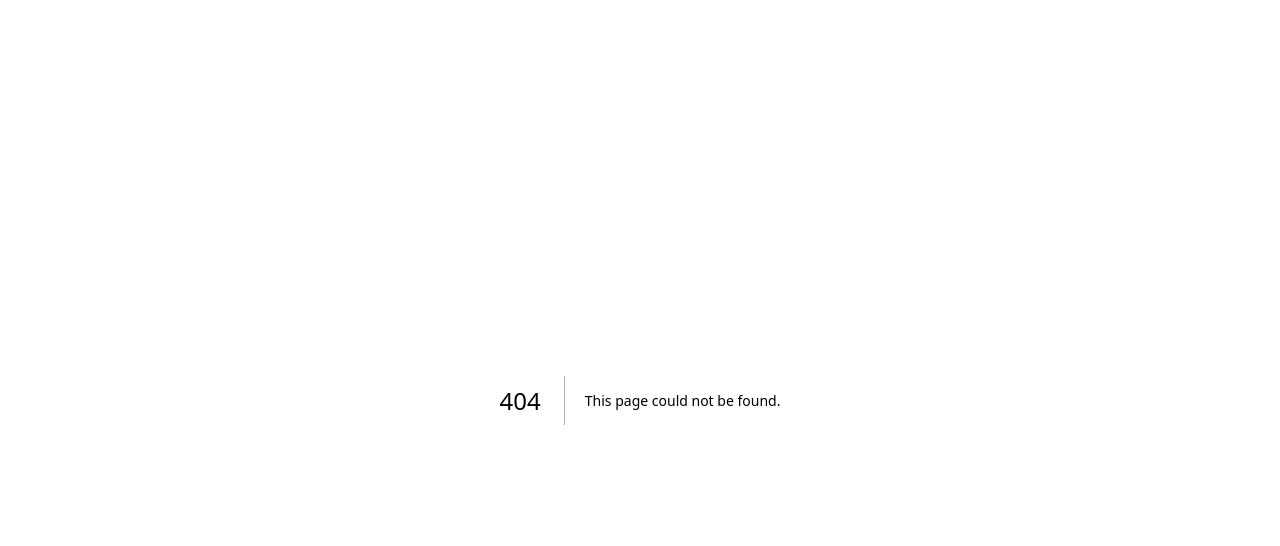
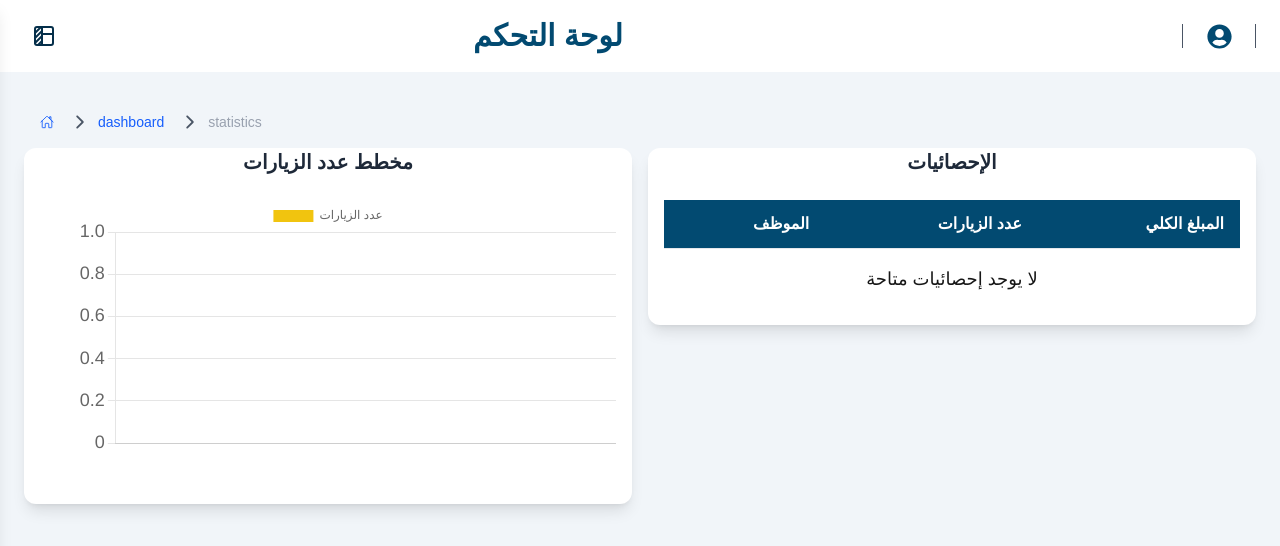
Before and after one commit to NajiAlkhudari/task-alsahil, a Next.js app: page /dashboard/statistics in a window 1280 px wide. Before the commit this address had no page. Shown: the top 546 px of the page. Built offline with nearby package versions, Linux system fonts and the light colour scheme.

Commit message:
add statics

```diff
--- a/package.json
+++ b/package.json
@@ -11,11 +11,13 @@
   "dependencies": {
     "@tanstack/react-table": "^8.21.3",
     "axios": "^1.8.4",
+    "chart.js": "^4.4.9",
     "formik": "^2.4.6",
     "js-cookie": "^3.0.5",
     "next": "^15.3.0",
     "postcss": "^8.5.3",
     "react": "^19.1.0",
+    "react-chartjs-2": "^5.3.0",
     "react-dom": "^19.1.0",
     "react-icons": "^5.5.0",
     "react-toastify": "^11.0.5",
--- a/src/app/dashboard/manage-visit/page.jsx
+++ b/src/app/dashboard/manage-visit/page.jsx
@@ -213,6 +213,7 @@ const page = () => {
 </tr>
             ))}
           </thead>
+
           <tbody className="bg-white divide-y divide-gray-100">
             {table.getRowModel().rows.length > 0 ? (
               table.getRowModel().rows.map((row) => (
--- a/src/app/dashboard/page.jsx
+++ b/src/app/dashboard/page.jsx
@@ -3,6 +3,7 @@ import React from "react";
 import Link from "next/link";
 import { FaUserTie, FaUsers, FaClipboardList } from "react-icons/fa";
 import { MdOutlinePlace } from "react-icons/md";
+import { FcStatistics } from "react-icons/fc";
 
 const page = () => {
 
@@ -14,7 +15,12 @@ const page = () => {
       description: "تتبع زيارات الموظفين للعملاء.",
       href: "/dashboard/manage-visit",
     },
-
+    {
+      icon: <FcStatistics className="text-red-600 text-3xl mb-2" />,
+      title: "الاحصائيات",
+      description: "تتبع احصائيات الموظفين حيث عدد الزيارات و اجمالي المبلغ المقبوض.",
+      href: "/dashboard/statistics",
+    },
     {
       icon: <FaClipboardList className="text-purple-600 text-3xl mb-2" />,
       title: "المهام",
--- /dev/null
+++ b/src/app/dashboard/statistics/page.jsx
@@ -0,0 +1,207 @@
+"use client";
+import React, { useEffect , useState} from "react";
+import {
+  useReactTable,
+  createColumnHelper,
+  getCoreRowModel,
+  getFilteredRowModel,
+  flexRender,
+} from "@tanstack/react-table";
+import { useStatics } from "@/store/staticStore";
+import Card from "@/components/ui/Card";
+import {
+  Chart as ChartJS,
+  BarElement,
+  CategoryScale,
+  LinearScale,
+  Tooltip,
+  Legend,
+} from "chart.js";
+import { Bar } from "react-chartjs-2";
+
+ChartJS.register(CategoryScale, LinearScale, BarElement, Tooltip, Legend);
+
+
+const page = () => {
+  const { loading, statics, getStatics } = useStatics();
+    const [firstDate, setFirstDate] = useState("");
+    const [lastDate, setLastDate] = useState("");
+
+
+const labels = statics.map((item) => item.name);
+const data = {
+  labels,
+  datasets: [
+    {
+      label: "عدد الزيارات",
+      data: statics.map((item) => item.visitCount),
+      backgroundColor: "#f1c40f",
+      borderRadius: 10,
+    },
+  ],
+};
+
+
+
+  useEffect(() => {
+    getStatics(firstDate , lastDate);
+  }, [getStatics]);
+
+
+
+
+  const columnHelper = createColumnHelper();
+
+  const columns = [
+    columnHelper.accessor("name", {
+      header: "الموظف",
+    }),
+    columnHelper.accessor("visitCount", {
+      header: "عدد الزيارات",
+    }),
+    columnHelper.accessor("totalAmountReceived", {
+      header: "المبلغ الكلي",
+      cell: (info) => info.getValue().toLocaleString(),
+    }),
+  ];
+
+  const table = useReactTable({
+    data: statics,
+    columns,
+
+    getCoreRowModel: getCoreRowModel(),
+    getFilteredRowModel: getFilteredRowModel(),
+  });
+  const options = {
+  plugins: {
+    title: {
+      display: true,
+
+      font: {
+        size: 24,
+      },
+    },
+    tooltip: {
+      bodyFont: {
+        size: 16,
+      },
+      titleFont: {
+        size: 18,
+      },
+    },
+  },
+  scales: {
+    x: {
+      ticks: {
+        font: {
+          size: 18,
+        },
+      },
+      title: {
+        display: true,
+        font: {
+          size: 24,
+        },
+      },
+    },
+    y: {
+      ticks: {
+        font: {
+          size: 18,
+        },
+      },
+      title: {
+        display: true,
+        font: {
+          size: 24,
+        },
+      },
+    },
+  },
+};
+
+
+  if (loading) {
+    return (
+      <div className="text-center py-10 text-xl text-sky-900 font-bold">
+        جاري تحميل البيانات...
+      </div>
+    );
+  }
+
+
+  return (
+    <>
+<div className="lg:flex lg:gap-4 lg:items-start">
+  <div className="lg:w-1/2 w-full mb-4">
+    <Card title="مخطط عدد الزيارات">
+      <div className="p-4">
+        <Bar data={data} options={options} />
+      </div>
+    </Card>
+  </div>
+
+  <div className="lg:w-1/2 w-full">
+    <Card title="الإحصائيات">
+      <div className="p-4 overflow-x-auto">
+        <table className="min-w-full divide-y divide-gray-200 border-neutral-500">
+          <thead className="bg-sky-900">
+            {table.getHeaderGroups().map((headerGroup) => (
+              <tr key={headerGroup.id}>
+                {headerGroup.headers.map((header) => (
+                  <th
+                    key={header.id}
+                    className="px-4 py-3 text-right  font-semibold text-white"
+                  >
+                    {flexRender(
+                      header.column.columnDef.header,
+                      header.getContext()
+                    )}
+                  </th>
+                ))}
+              </tr>
+            ))}
+          </thead>
+          <tbody className="bg-white divide-y divide-gray-100">
+            {table.getRowModel().rows.length > 0 ? (
+              table.getRowModel().rows.map((row) => (
+                <tr
+                  key={row.id}
+                  className="hover:bg-gray-50 transition-colors border-neutral-500"
+                >
+                  {row.getVisibleCells().map((cell) => (
+                    <td
+                      key={cell.id}
+                      className="px-4 py-3  font-bold text-right text-black"
+                    >
+                      {flexRender(
+                        cell.column.columnDef.cell,
+                        cell.getContext()
+                      )}
+                    </td>
+                  ))}
+                </tr>
+              ))
+            ) : (
+              <tr>
+                <td
+                  colSpan={columns.length}
+                  className="text-center py-4 text-lg"
+                >
+                  لا يوجد إحصائيات متاحة
+                </td>
+              </tr>
+            )}
+          </tbody>
+        </table>
+      </div>
+    </Card>
+  </div>
+</div>
+
+
+    </>
+  );
+};
+
+export default page;
--- a/src/components/partials/Header.jsx
+++ b/src/components/partials/Header.jsx
@@ -5,6 +5,8 @@ import { useState, useEffect } from "react";
 import {  FaRegUser } from "react-icons/fa";
 import { FaUserSecret } from "react-icons/fa6";
 import { MdOutlineTask } from "react-icons/md";
+import { FcStatistics } from "react-icons/fc";
+
 import { GoTasklist } from "react-icons/go";
 import Cookies from "js-cookie";
 import Sidebar from "@/components/partials/sidebar/Sidebar";
@@ -115,6 +117,14 @@ const{getMe , name}= useMeStore();
             icon={GoTasklist}
             onClick={() => handleSidebarItemClick("/dashboard/manage-visit")}
           />
+     <SubMenu
+            label="احصائيات"
+            icon={FcStatistics}
+            onClick={() => handleSidebarItemClick("/dashboard/statistics")}
+          />
+
+
+
 
         </NavMenu>
       </Sidebar>
--- a/src/components/ui/Card.jsx
+++ b/src/components/ui/Card.jsx
@@ -5,7 +5,7 @@ const Card = ({ children, className, title, subTitle }) => {
   return (
     <div className={`bg-white dark:bg-darkContent rounded-xl shadow-lg  ${className}`}>
       {title && (
-        <h1 className="text-xl font-semibold text-center text-gray-800 dark:text-gray-50 mb-2">
+        <h1 className="text-xl font-semibold text-center text-gray-800  mb-2">
           {title}
         </h1>
       )}
--- /dev/null
+++ b/src/store/staticStore.jsx
@@ -0,0 +1,44 @@
+import { create } from "zustand";
+import axios from "axios";
+import Cookies from "js-cookie";
+
+export const useStatics = create((set) => ({
+  loading: false,
+  error: null,
+  statics: [],
+
+  getStatics: async (firstdate = "", lastdate = "") => {
+    set({ loading: true, error: null });
+
+    const token = Cookies.get("token");
+    if (!token) {
+      set({ error: "Token not found", loading: false });
+      return;
+    }
+
+    try {
+      const response = await axios.get(
+        `${process.env.NEXT_PUBLIC_API_URL}/api/Visit/GetVisit?firstdate=${firstdate}&lastdate=${lastdate}`,
+        {
+          headers: {
+            "Content-Type": "application/json",
+            Authorization: `Bearer ${token}`,
+          },
+        }
+      );
+
+      const data = response.data?.data;
+
+      console.log("✅ API Response Data:", data);
+
+      set({
+        loading: false,
+        statics: data || [],
+      });
+
+    } catch (error) {
+      console.error("❌ API Error:", error);
+      set({ loading: false, error: error.message });
+    }
+  },
+}));
```
Also changed, not shown: 1 other file (tests, documents, lock files or other folders). Lines whose indentation alone changed are shown as unchanged.
